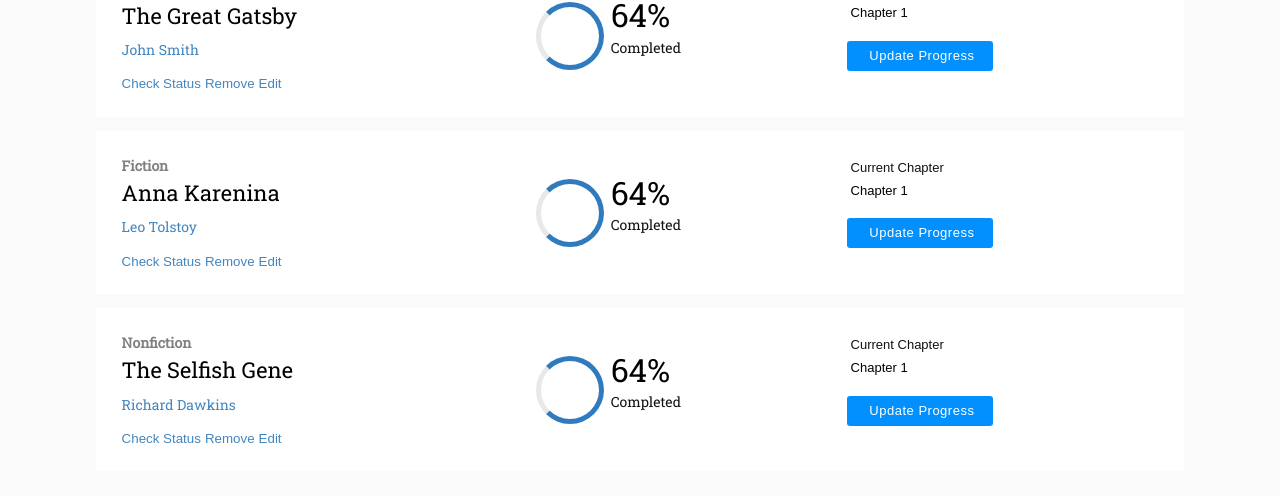
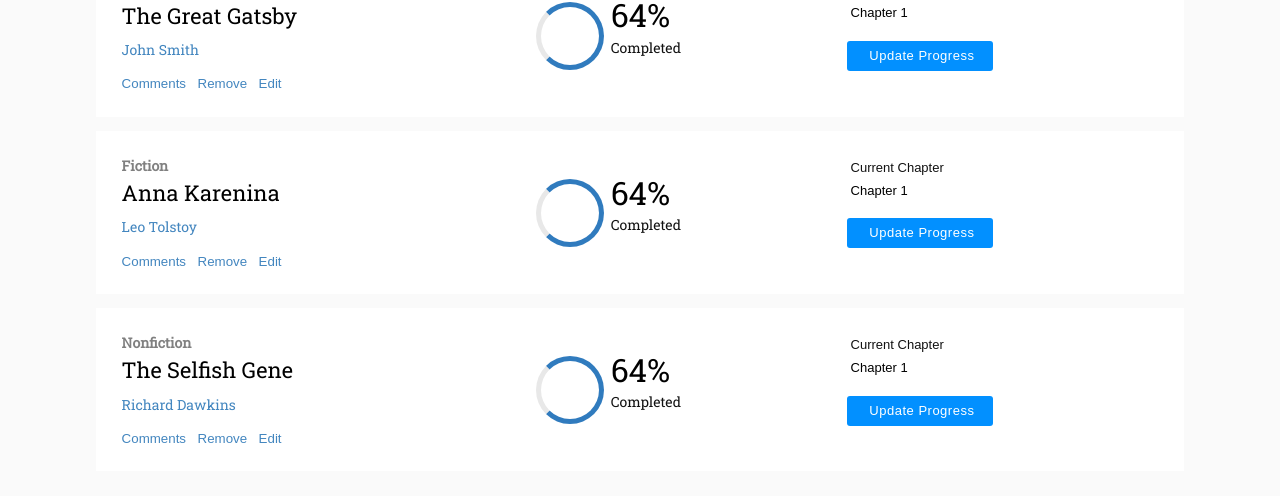
Before and after one commit to ambrose-kibet/react-bookstore, a React (Vite) app: page / in a window 1280 px wide. Shown: the part 150-646 px from the top of the page. Built offline with nearby package versions, Linux system fonts and the light colour scheme.

Commit message:
add check status to category

```diff
--- a/package.json
+++ b/package.json
@@ -10,6 +10,7 @@
   },
   "dependencies": {
     "@reduxjs/toolkit": "^1.9.3",
+    "axios": "^1.3.4",
     "prop-types": "^15.8.1",
     "react": "^18.2.0",
     "react-dom": "^18.2.0",
--- a/src/components/Book.jsx
+++ b/src/components/Book.jsx
@@ -1,7 +1,6 @@
 import PropTypes from 'prop-types';
 import { useDispatch } from 'react-redux';
 import { removeBook } from '../redux/books/books';
-import { checkStatus } from '../redux/categories/categories';
 
 const Book = ({
   title, author, category, item_id: itemId,
@@ -19,12 +18,8 @@
           <p>{author}</p>
         </div>
         <div className="card-footer">
-          <button
-            type="button"
-            className="btn"
-            onClick={() => dispatch(checkStatus())}
-          >
-            Check Status
+          <button type="button" className="btn">
+            Comments
           </button>
           <button
             type="button"
--- a/src/pages/Categories.jsx
+++ b/src/pages/Categories.jsx
@@ -1,8 +1,18 @@
-const Categories = () => (
-  <section className="section-container">
-    <button className="btn status-btn btn-primary" type="button">
-      Check status
-    </button>
-  </section>
-);
+import { useDispatch } from 'react-redux';
+import { checkStatus } from '../redux/categories/categories';
+
+const Categories = () => {
+  const dispatch = useDispatch();
+  return (
+    <section className="section-container">
+      <button
+        className="btn status-btn btn-primary"
+        type="button"
+        onClick={() => dispatch(checkStatus())}
+      >
+        Check status
+      </button>
+    </section>
+  );
+};
 export default Categories;
```
Also changed, not shown: 1 other file (tests, documents, lock files or other folders).
